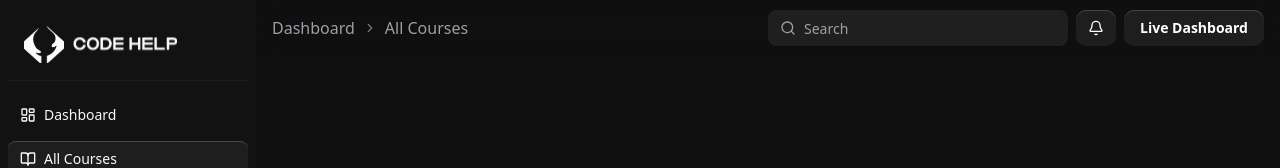
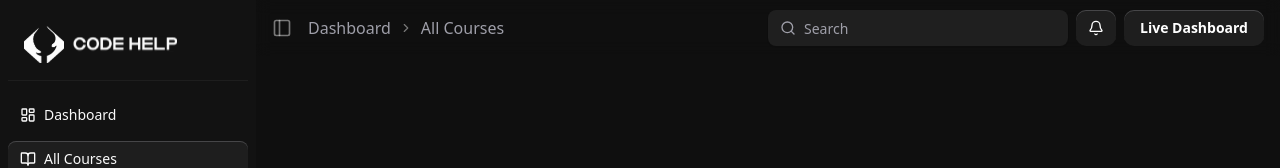
Before and after one commit to Shivamvashist/dashboard-assign, a Next.js app: page /dashboard in a window 1280 px wide. Shown: the top 168 px of the page. Built offline with nearby package versions, Linux system fonts and the light colour scheme.

Commit message:
Made the mResponsive and Hide Functionality added

```diff
--- a/src/app/dashboard/page.tsx
+++ b/src/app/dashboard/page.tsx
@@ -1,12 +1,16 @@
+'use client'
+import { useState } from "react"
 import { Sidebar } from "@/components/sidebar"
 import { Topbar } from "@/components/topbar"
 
 export default function DashboardPage() {
+
+  const [sidebarVisible, setSidebarVisible] = useState(true)
   return (
-    <div className="min-h-screen w-full lg:flex">
-      <Sidebar />
+    <div className="min-h-screen w-full lg:flex font-[var(--font-plus-jakarta),sans-serif]">
+      {sidebarVisible && <Sidebar />}
       <div className="flex-1">
-        <Topbar />
+        <Topbar onToggleSidebar={() => setSidebarVisible((v) => !v)} sidebarVisible={sidebarVisible} />
 
       </div>
     </div>
--- a/src/components/sidebar.tsx
+++ b/src/components/sidebar.tsx
@@ -58,11 +58,11 @@ function SidebarContent() {
       <ScrollArea className="flex-1">
         <nav className="p-2 flex flex-col gap-2">
           {items.map(({ href, label, icon: Icon }) => (
-            <Link key={href} href={href}>
+            <Link key={label} href={href}>
               <Button
                 variant="ghost"
                 className={cn(
-                  "w-full justify-start gap-2",
+                  "w-full justify-start gap-2 hover:shadow-[inset_0_1px_0_0_rgba(161,161,170,0.3)]",
                   pathname === href && "bg-[#1e1e1e] shadow-[inset_0_1px_0_0_rgba(161,161,170,0.3)]"
                 )}
               >
--- a/src/components/topbar.tsx
+++ b/src/components/topbar.tsx
@@ -2,18 +2,31 @@
 
 import { Input } from "@/components/ui/input"
 import { Button } from "@/components/ui/button"
-import { Avatar, AvatarFallback } from "@/components/ui/avatar"
-import { Bell, ChevronRight, Search } from "lucide-react"
+import { Bell, ChevronRight, Search, SidebarIcon } from "lucide-react"
 
-export function Topbar() {
+interface TopbarProps {
+  onToggleSidebar: () => void;
+  sidebarVisible: boolean;
+}
+
+export function Topbar({ onToggleSidebar, sidebarVisible }: TopbarProps) {
   return (
-    <header className="absolute top-0 left-64 right-0 z-1 bg-background/60 backdrop-blur">
+    <header className={`absolute top-0  right-0 z-1 bg-background/60 backdrop-blur ${sidebarVisible ? " left-64" : "left-0"}`}>
       <div className=" flex h-14 items-center justify-between gap-3 px-4">
-        <div>
+        <div className="flex lg:hidden">
+
+        </div>
+        <div className="lg:flex items-center gap-4 hidden">
+          <button
+            aria-label="Toggle sidebar"
+            className="bg-transparent border-0 p-0 m-0"
+            onClick={onToggleSidebar}
+          >
+            <SidebarIcon className="h-5 w-5 cursor-pointer" color={!sidebarVisible ? "#ffffff" : "#ffffff70"} />
+          </button>
           <div className="flex items-center gap-2 text-muted-foreground">
             Dashboard <ChevronRight color="#ffffff70" size={14} /> All Courses
           </div>
-
         </div>
 
         <div className="flex items-center gap-2">
```
